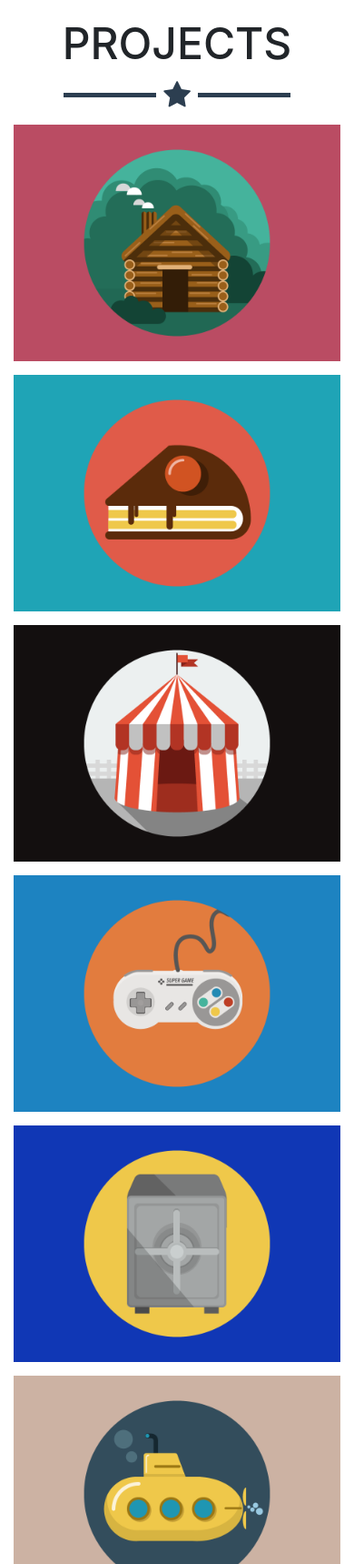
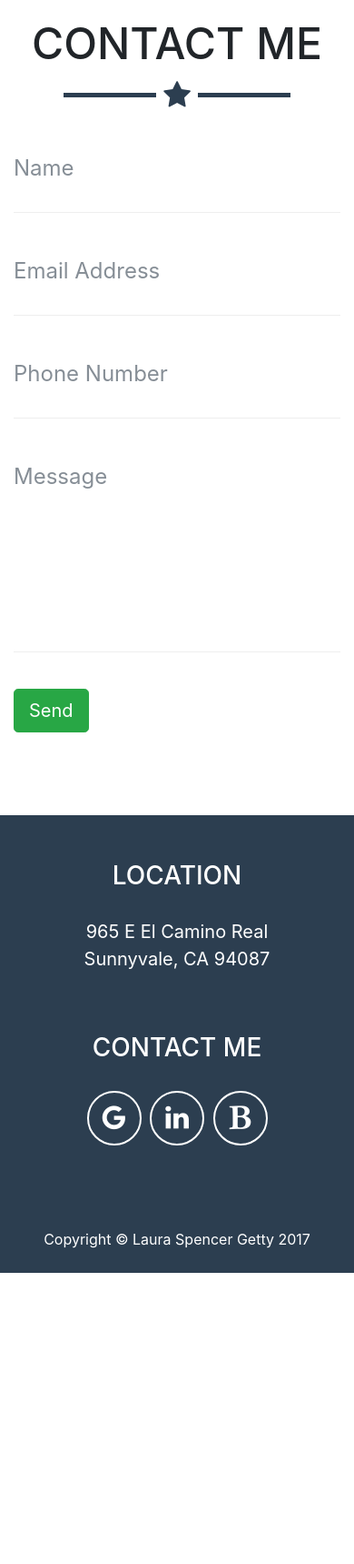
Before and after one commit to chrisfio/laura_portfolio, a website with bundled scripts: page index.html in a window 390 px wide. Shown: the part 3140-4859 px from the top of the page at 91% size. After the commit the page ends 4539 px from the top, so only its background shows below. Built offline with nearby package versions, Linux system fonts and the light colour scheme.

Commit message:
Adding files for download, made small changes to page layout

```diff
--- a/css/freelancer.css
+++ b/css/freelancer.css
@@ -378,7 +378,7 @@ footer {
 
 .btn-footer {
   font-size: 20px;
-  margin-top: 15px;
+  margin-top: 0;
   transition: all 0.3s ease-in-out;
   color: #fff;
   border: solid 2px #212529;
@@ -467,11 +467,11 @@ footer {
     background-color: white; }
 
 .btn-social {
-  font-size: 20px;
-  line-height: 45px;
+  font-size: 30px;
+  line-height: 55px;
   display: inline-block;
-  width: 50px;
-  height: 50px;
+  width: 60px;
+  height: 60px;
   text-align: center;
   border: 2px solid white;
   border-radius: 100%; }
--- a/index.html
+++ b/index.html
@@ -153,71 +153,50 @@
       </div>
     </section>
 
-   <!-- Projects Grid Section -->
-    <section class="projects" id="portfolio">
+    <!-- Contact Section -->
+    <section id="projects">
       <div class="container">
-        <h2 class="text-center">Projects</h2>
+        <h2 class="text-center">Contact Me</h2>
         <hr class="star-primary">
         <div class="row">
-          <div class="col-sm-4 portfolio-item">
-            <a class="portfolio-link" href="#portfolioModal1" data-toggle="modal">
-              <div class="caption cap-alt">
-                <div class="caption-content">
-                  <i class="fa fa-search-plus fa-3x"></i>
+          <div class="col-lg-8 mx-auto">
+            <!-- To configure the contact form email address, go to mail/contact_me.php and update the email address in the PHP file on line 19. -->
+            <!-- The form should work on most web servers, but if the form is not working you may need to configure your web server differently. -->
+            <form name="sentMessage" id="contactForm" novalidate>
+              <div class="control-group">
+                <div class="form-group floating-label-form-group controls">
+                  <label>Name</label>
+                  <input class="form-control" id="name" type="text" placeholder="Name" required data-validation-required-message="Please enter your name.">
+                  <p class="help-block text-danger"></p>
                 </div>
               </div>
-              <img class="img-fluid" src="img/portfolio/cabin.png" alt="">
-            </a>
-          </div>
-          <div class="col-sm-4 portfolio-item">
-            <a class="portfolio-link" href="#portfolioModal2" data-toggle="modal">
-              <div class="caption cap-alt">
-                <div class="caption-content">
-                  <i class="fa fa-search-plus fa-3x"></i>
+              <div class="control-group">
+                <div class="form-group floating-label-form-group controls">
+                  <label>Email Address</label>
+                  <input class="form-control" id="email" type="email" placeholder="Email Address" required data-validation-required-message="Please enter your email address.">
+                  <p class="help-block text-danger"></p>
                 </div>
               </div>
-              <img class="img-fluid" src="img/portfolio/cake.png" alt="">
-            </a>
-          </div>
-          <div class="col-sm-4 portfolio-item">
-            <a class="portfolio-link" href="#portfolioModal3" data-toggle="modal">
-              <div class="caption cap-alt">
-                <div class="caption-content">
-                  <i class="fa fa-search-plus fa-3x"></i>
+              <div class="control-group">
+                <div class="form-group floating-label-form-group controls">
+                  <label>Phone Number</label>
+                  <input class="form-control" id="phone" type="tel" placeholder="Phone Number" required data-validation-required-message="Please enter your phone number.">
+                  <p class="help-block text-danger"></p>
                 </div>
               </div>
-              <img class="img-fluid" src="img/portfolio/circus.png" alt="">
-            </a>
-          </div>
-          <div class="col-sm-4 portfolio-item">
-            <a class="portfolio-link" href="#portfolioModal4" data-toggle="modal">
-              <div class="caption cap-alt">
-                <div class="caption-content">
-                  <i class="fa fa-search-plus fa-3x"></i>
+              <div class="control-group">
+                <div class="form-group floating-label-form-group controls">
+                  <label>Message</label>
+                  <textarea class="form-control" id="message" rows="5" placeholder="Message" required data-validation-required-message="Please enter a message."></textarea>
+                  <p class="help-block text-danger"></p>
                 </div>
               </div>
-              <img class="img-fluid" src="img/portfolio/game.png" alt="">
-            </a>
-          </div>
-          <div class="col-sm-4 portfolio-item">
-            <a class="portfolio-link" href="#portfolioModal5" data-toggle="modal">
-              <div class="caption cap-alt">
-                <div class="caption-content">
-                  <i class="fa fa-search-plus fa-3x"></i>
-                </div>
+              <br>
+              <div id="success"></div>
+              <div class="form-group">
+                <button type="submit" class="btn btn-success btn-lg" id="sendMessageButton">Send</button>
               </div>
-              <img class="img-fluid" src="img/portfolio/safe.png" alt="">
-            </a>
-          </div>
-          <div class="col-sm-4 portfolio-item">
-            <a class="portfolio-link" href="#portfolioModal6" data-toggle="modal">
-              <div class="caption cap-alt">
-                <div class="caption-content">
-                  <i class="fa fa-search-plus fa-3x"></i>
-                </div>
-              </div>
-              <img class="img-fluid" src="img/portfolio/submarine.png" alt="">
-            </a>
+            </form>
           </div>
         </div>
       </div>
@@ -237,28 +216,18 @@
               <h3>Contact Me</h3>
               <ul class="list-inline">
                 <li class="list-inline-item">
-                  <a class="btn-social btn-footer" href="#">
-                    <i class="fa fa-fw fa-facebook"></i>
-                  </a>
-                </li>
-                <li class="list-inline-item">
-                  <a class="btn-social btn-footer" href="#">
+                  <a class="btn-social btn-footer" href="mailto:lsgetty@gmail.com?subjest=Let's schedule an interview!">
                     <i class="fa fa-fw fa-google"></i>
                   </a>
                 </li>
                 <li class="list-inline-item">
-                  <a class="btn-social btn-footer" href="#">
+                  <a class="btn-social btn-footer" href="https://www.linkedin.com/in/laura-getty-6b653836/">
                     <i class="fa fa-fw fa-linkedin"></i>
                   </a>
                 </li>
                 <li class="list-inline-item">
-                  <a class="btn-social btn-footer" href="#">
-                    <i class="fa fa-fw fa-linkedin"></i>
-                  </a>
-                </li>
-                <li class="list-inline-item">
-                  <a class="btn-social btn-footer" href="#">
-                    <i class="fa fa-fw fa-dribbble"></i>
+                  <a class="btn-social btn-footer" href="http://www.balanceful.com/">
+                    <i class="fa fa-fw fa-bold"></i>
                   </a>
                 </li>
               </ul>
@@ -297,7 +266,7 @@
             <div class="row">
               <div class="col-lg-8 mx-auto">
                 <div class="modal-body">
-                  <h2>Project Title</h2>
+                  <h2>Success in the Modern Era</h2>
                   <hr class="star-primary">
                   <img class="img-fluid img-centered" src="img/portfolio/cabin.png" alt="">
                   <p>Use this area of the page to describe your project. The icon above is part of a free icon set by
@@ -341,7 +310,7 @@
             <div class="row">
               <div class="col-lg-8 mx-auto">
                 <div class="modal-body">
-                  <h2>Project Title</h2>
+                  <h2>An Open Letter to Baltimore</h2>
                   <hr class="star-primary">
                   <img class="img-fluid img-centered" src="img/portfolio/cake.png" alt="">
                   <p>Use this area of the page to describe your project. The icon above is part of a free icon set by
@@ -385,7 +354,7 @@
             <div class="row">
               <div class="col-lg-8 mx-auto">
                 <div class="modal-body">
-                  <h2>Project Title</h2>
+                  <h2>Correspondence</h2>
                   <hr class="star-primary">
                   <img class="img-fluid img-centered" src="img/portfolio/circus.png" alt="">
                   <p>Use this area of the page to describe your project. The icon above is part of a free icon set by
@@ -429,7 +398,7 @@
             <div class="row">
               <div class="col-lg-8 mx-auto">
                 <div class="modal-body">
-                  <h2>Project Title</h2>
+                  <h2>Public Response to CMTA</h2>
                   <hr class="star-primary">
                   <img class="img-fluid img-centered" src="img/portfolio/game.png" alt="">
                   <p>Use this area of the page to describe your project. The icon above is part of a free icon set by
@@ -473,7 +442,7 @@
             <div class="row">
               <div class="col-lg-8 mx-auto">
                 <div class="modal-body">
-                  <h2>Project Title</h2>
+                  <h2>Press Release</h2>
                   <hr class="star-primary">
                   <img class="img-fluid img-centered" src="img/portfolio/safe.png" alt="">
                   <p>Use this area of the page to describe your project. The icon above is part of a free icon set by
@@ -517,7 +486,7 @@
             <div class="row">
               <div class="col-lg-8 mx-auto">
                 <div class="modal-body">
-                  <h2>Project Title</h2>
+                  <h2>Talking Points</h2>
                   <hr class="star-primary">
                   <img class="img-fluid img-centered" src="img/portfolio/submarine.png" alt="">
                   <p>Use this area of the page to describe your project. The icon above is part of a free icon set by
```
Also changed, not shown: 6 other files.
